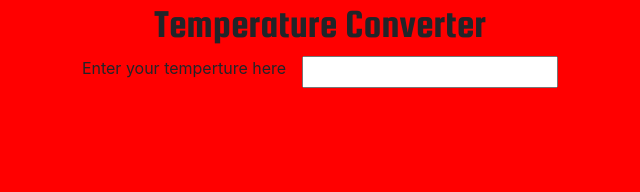
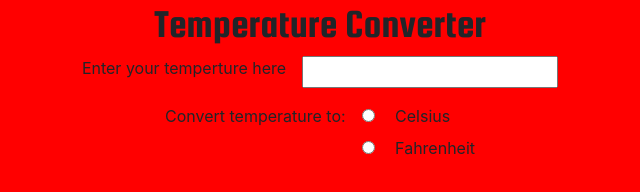
Before and after one commit to williaj615/temp-converter, a plain HTML site: page index.html in a window 1280 px wide. Shown: the whole page, without its empty margins (320-960 px from the left). Drawn offline with nearby package versions, Linux system fonts and the light colour scheme.

Commit message:
added radio buttons for temp scale selection

```diff
--- a/index.html
+++ b/index.html
@@ -13,10 +13,30 @@
     <header>
         <h1>Temperature Converter</h1>
     </header>
+
     <div class="input-holder">
         <label for="temperatureInput">Enter your temperture here</label>
         <input type="text" id=temperatureInput>
     </div>
+
+    <div class="button-selection">
+
+        <div class="button-label">
+        <p>Convert temperature to:</p>
+        </div>
+
+        <div class="buttons-holder">
+            <div class="c-button-wrapper">
+                <input class="myrbuttons" type="radio" id="celsius" name="temp-scale" value="celsius">
+                <label for="celsius">Celsius</label>
+            </div>
+            <div class="f-button-wrapper">
+                <input class="myrbuttons" type="radio" id="fahrenheit" name="temp-scale" value="fahrenheit">
+                <label for="fahrenheit">Fahrenheit</label>
+            </div>
+        </div>
+    </div>
+
     <script src="./main.js"></script>
 </body>
 </html>
--- a/main.css
+++ b/main.css
@@ -15,3 +15,19 @@ h1 {
 #temperatureInput {
     margin-left: 1em;
 }
+.button-selection {
+    margin-top: 1em;
+    display: flex;
+    justify-content: center;
+
+
+}
+.button-label {
+    margin-right: 1em;
+}
+.myrbuttons {
+    margin-right: 1em;
+}
+.c-button-wrapper {
+    display: block;
+}
```
